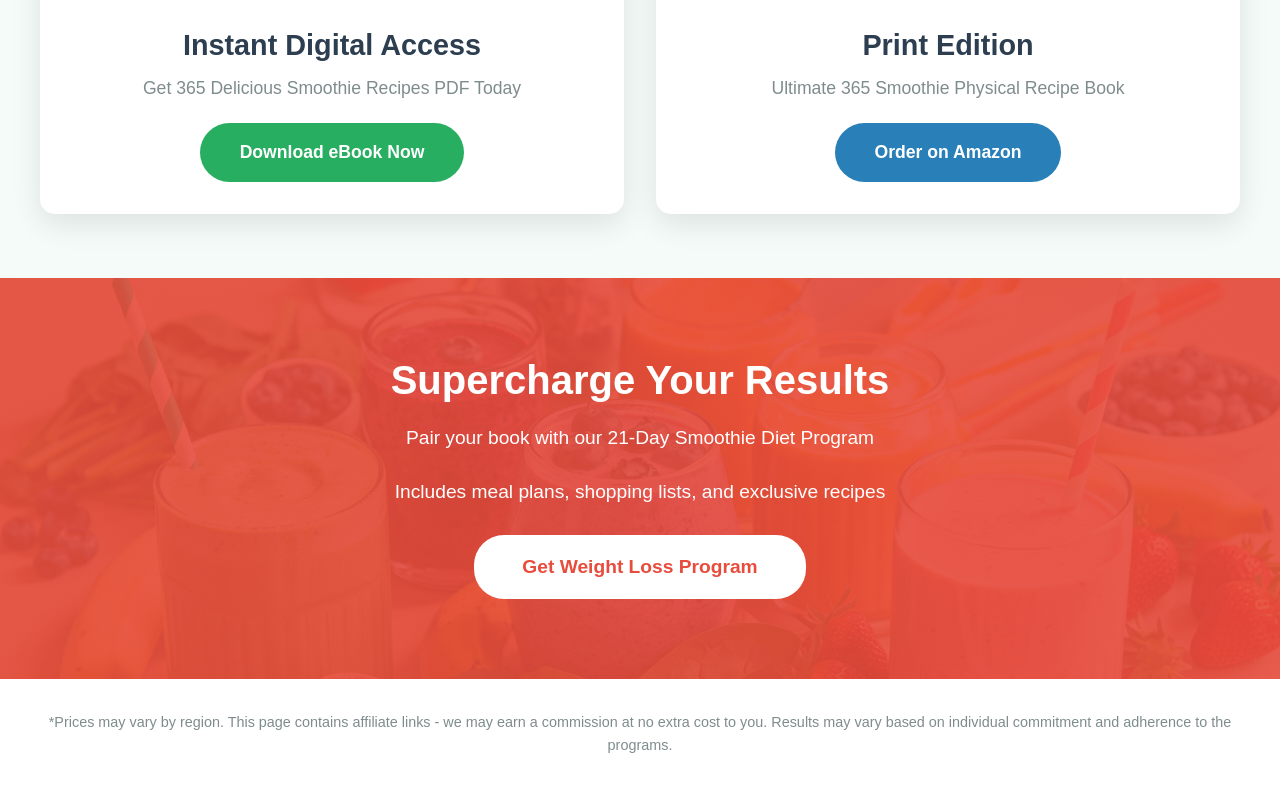
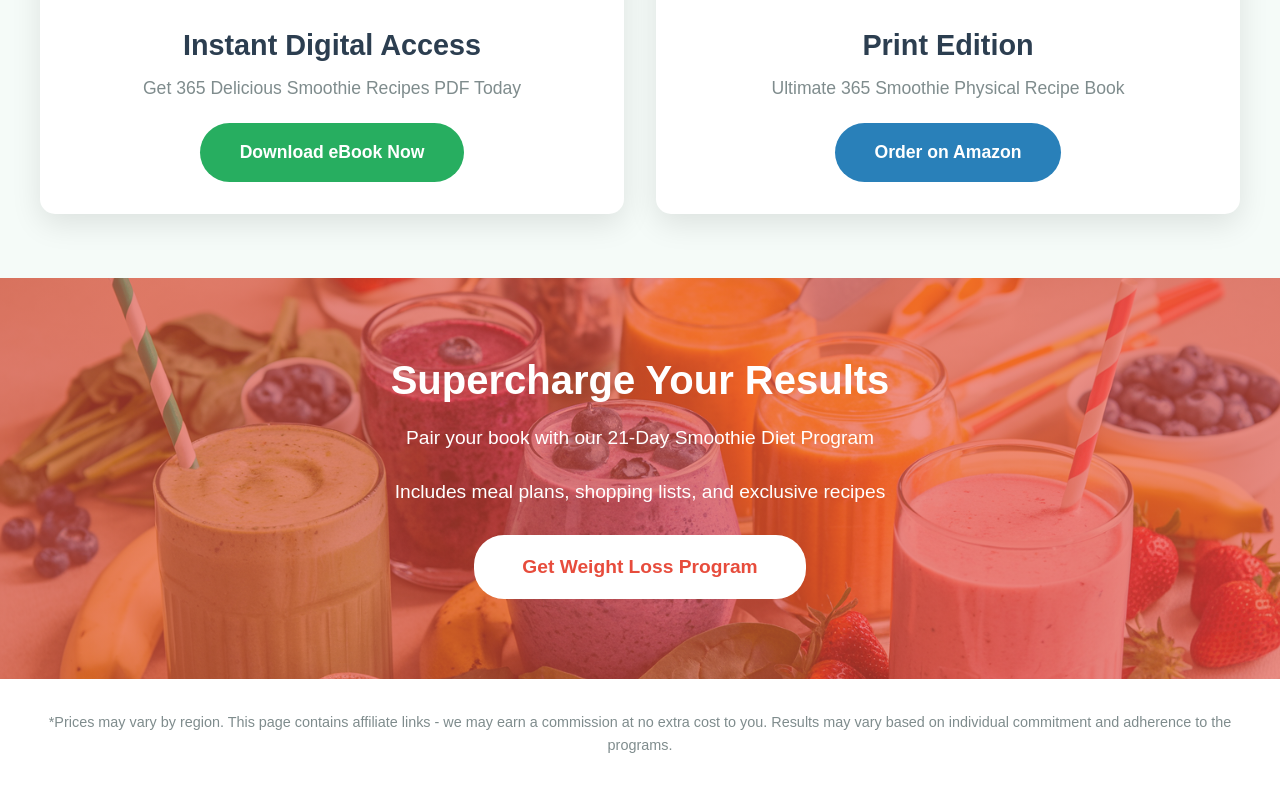
Before and after one commit to HowNow101/365smoothies, a plain HTML site: page index.html in a window 1280 px wide. Shown: the part 1390-2179 px from the top of the page. Drawn offline with Linux system fonts and the light colour scheme.

Commit message:
Update index.html

```diff
--- a/index.html
+++ b/index.html
@@ -158,7 +158,7 @@ Book<!DOCTYPE html>
         /* Bonus Banner */
         .banner {
             padding: 5rem 2rem;
-            background: linear-gradient(rgba(231, 76, 60, 0.9), rgba(231, 76, 60, 0.9)),
+            background: linear-gradient(rgba(231, 76, 60, 0.6), rgba(231, 76, 60, 0.6)),
                         url('images/smoothie101 banner.png') center/cover;
             color: white;
             text-align: center;
```
